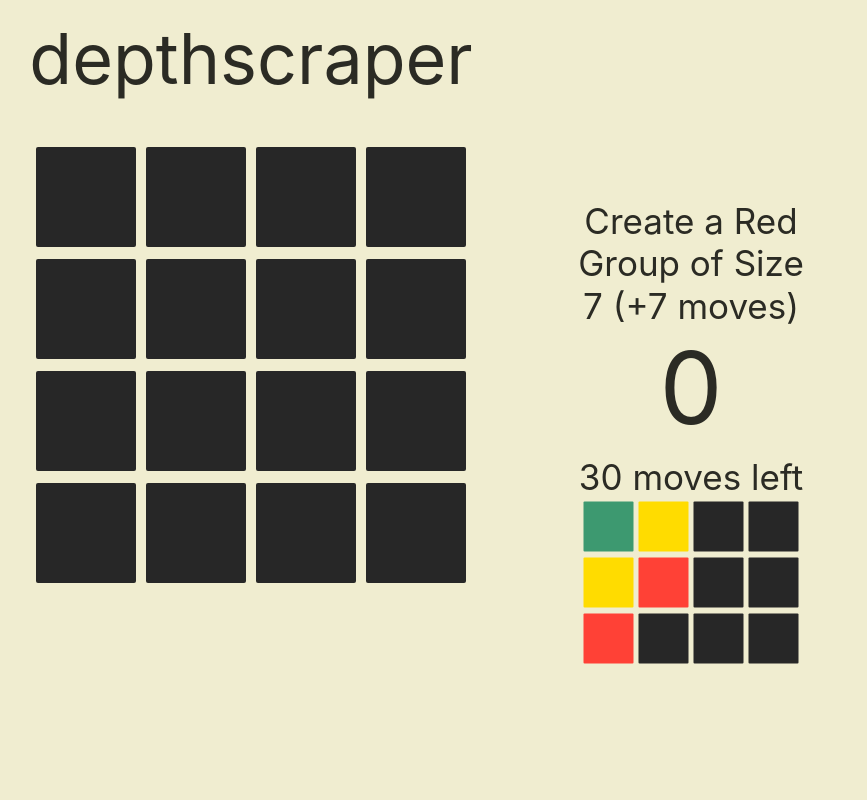
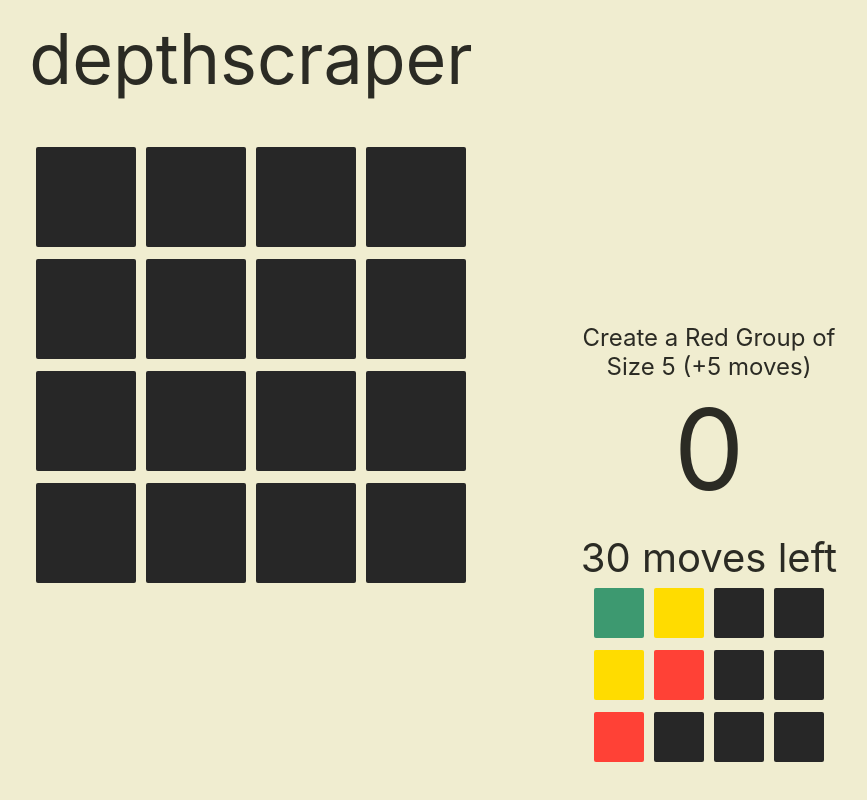
Before and after one commit to flexigames/ld48, a React (Vite) app: page / in a window 1280 px wide. Shown: the whole page, without its empty margins (389-1256 px from the left). Built offline with nearby package versions, Linux system fonts and the light colour scheme.

Commit message:
Add simple game over

```diff
--- a/src/App.tsx
+++ b/src/App.tsx
@@ -1,6 +1,6 @@
 import React, {useState} from 'react'
 import styled from 'styled-components'
-import {maxBy, sample, times} from 'lodash'
+import {maxBy, random, sample} from 'lodash'
 import {Floor, Segment, Tile} from './types'
 import {canBePlaced, createFloor, placeTile, wasJustCompleted} from './floor'
 import {cloneRotated, createTile} from './tile'
@@ -46,8 +46,12 @@ export default function App() {
         ))}
       </Column>
       <Tiles>
-        <Challenge {...challenge} />
+        {movesLeft > 0 && <Challenge {...challenge} />}
         <Score>{score}</Score>
+        {movesLeft == 0 ? (
+          'game over'
+        ) : (
+          <>
             {movesLeft} moves left
             {tiles.map((tileData, index) => (
               <TileView
@@ -57,12 +61,15 @@ export default function App() {
                 selected={currentTile === tileData}
               />
             ))}
+          </>
+        )}
       </Tiles>
     </Main>
   )
 
   function onHover(floor: Floor, offset: number) {
     if (!currentTile) return
+    if (movesLeft <= 0) return
 
     for (const floor of floors) {
       floor.tilePreview = null
@@ -74,6 +81,7 @@ export default function App() {
 
   function onPlace(y: number, selectedFloor: Floor) {
     if (!currentTile) return
+    if (movesLeft <= 0) return
 
     const rotatedTile = cloneRotated(currentTile)
 
@@ -167,8 +175,9 @@ type ChallengeData = {
 }
 
 const ChallengeText = styled.div`
-  width: 500px;
+  width: 300px;
   text-align: center;
+  font-size: 1.5rem;
 `
 
 function generateChallenge() {
@@ -181,12 +190,12 @@ function generateChallenge() {
     (group) => group.positions.length
   )
 
-  const size = sample(times(5)) + 5 + (sampledGroup?.positions?.length ?? 0)
+  const size = random(5) + 5 + (sampledGroup?.positions?.length ?? 0)
 
   return {
     color: color,
     size,
-    reward: size
+    reward: size + random(3)
   }
 }
 
@@ -233,7 +242,7 @@ function TileView({data, onClick, selected}: TileProps) {
   return (
     <SegmentContainer onClick={() => onClick?.(data)} selected={selected}>
       {data.segments.map(({color}, index) => (
-        <ColorSquare key={index} someColor={color} />
+        <ColorSquare small key={index} someColor={color} />
       ))}
     </SegmentContainer>
   )
@@ -265,11 +274,12 @@ enum Color {
 interface ColorSquareProps {
   someColor: Color
   completed?: boolean
+  small?: boolean
 }
 
 const ColorSquare = styled.div<ColorSquareProps>`
-  width: 100px;
-  height: 100px;
+  width: ${({small}) => (small ? '50px' : '100px')};
+  height: ${({small}) => (small ? '50px' : '100px')};
   margin: 2px;
   box-sizing: border-box;
   border-radius: 2px;
@@ -318,16 +328,17 @@ type Group = {
 
 const Tiles = styled(Column)`
   position: fixed;
-  right: -50px;
-  bottom: -100px;
-  transform: scale(0.5);
+  right: 32px;
+  bottom: 32px;
+  width: 300px;
   display: flex;
+  font-size: 2.5rem;
   align-items: center;
 `
 
 const Score = styled.div`
   margin-bottom: 16px;
-  font-size: 200px;
+  font-size: 7rem;
 `
 
 function getSegment(floors: Floor[], position: Position) {
```
Lines whose indentation alone changed are shown as unchanged.
